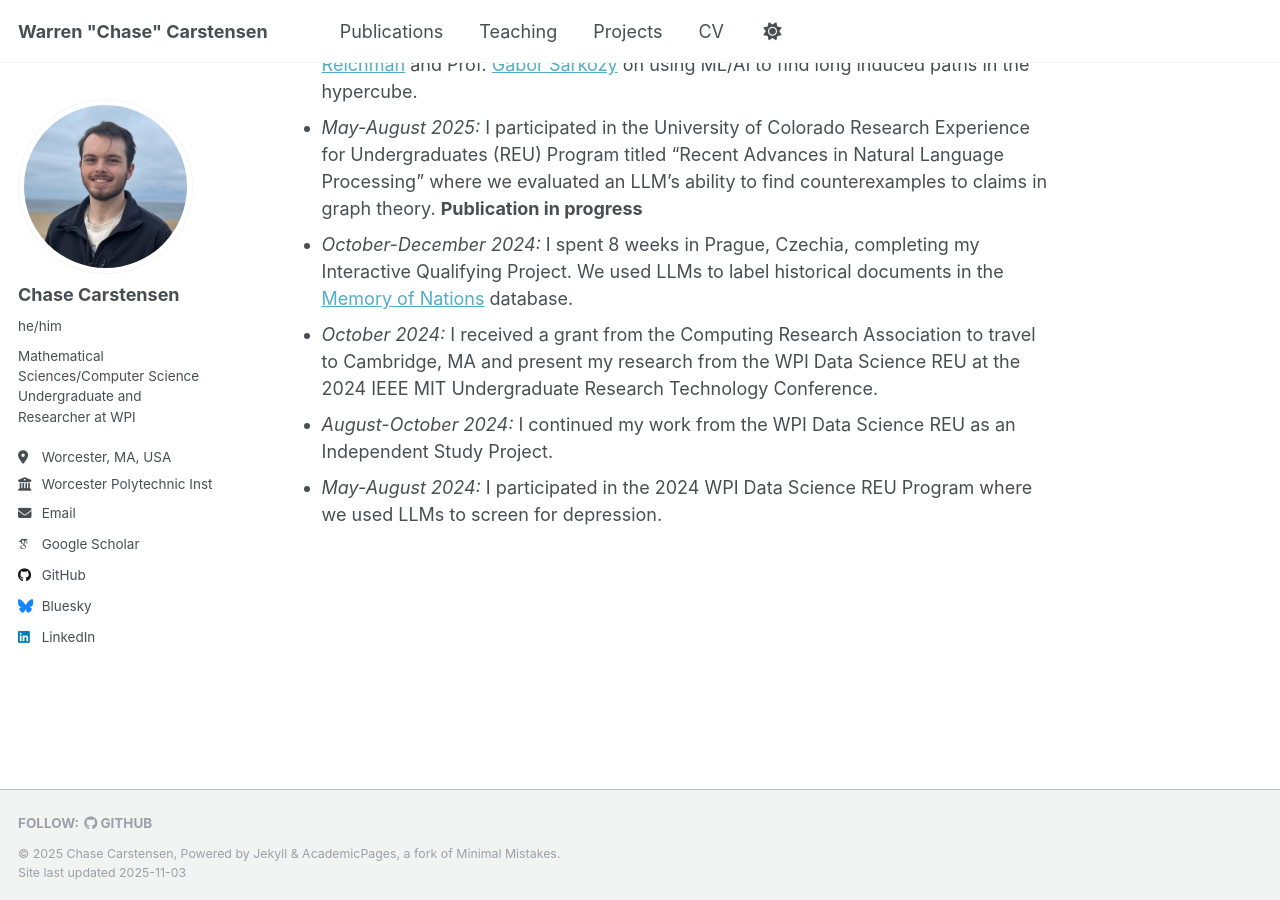
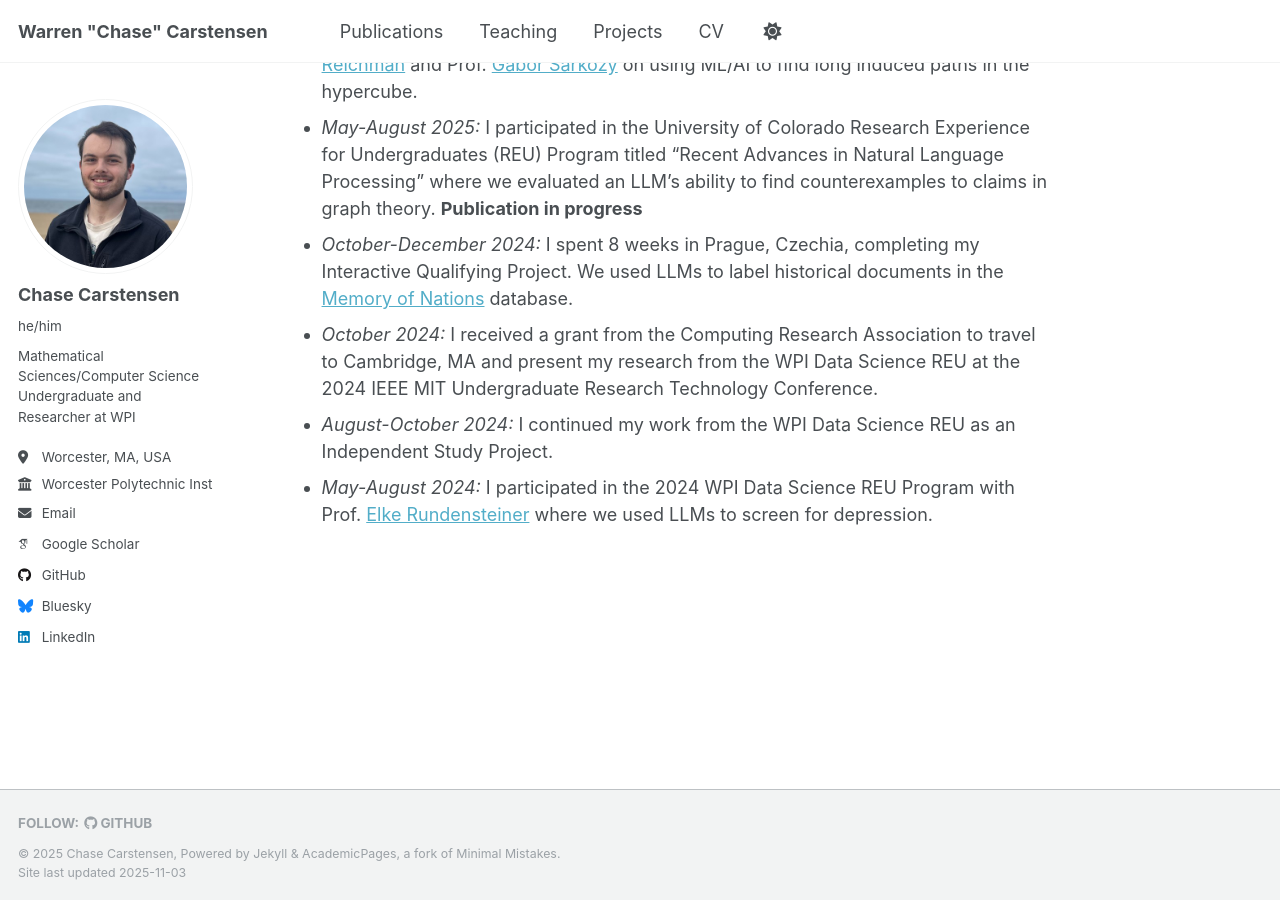
Before and after one commit to chase12803/chase12803.github.io, a Jekyll site: the page built from _pages/about.md, in a window 1280 px wide and 900 px high, scrolled down 547 px. Built offline with Jekyll 4.4.1, drawn with Linux system fonts in a browser that asks for light colours; some web fonts are replaced.

Commit message:
add elke link

```diff
--- a/_pages/about.md
+++ b/_pages/about.md
@@ -22,4 +22,4 @@ In my free time, I enjoy listening to/playing music, playing video games or Magi
 - *October-December 2024:* I spent 8 weeks in Prague, Czechia, completing my Interactive Qualifying Project. We used LLMs to label historical documents in the [Memory of Nations](https://www.memoryofnations.eu/en/archive) database.
 - *October 2024:* I received a grant from the Computing Research Association to travel to Cambridge, MA and present my research from the WPI Data Science REU at the 2024 IEEE MIT Undergraduate Research Technology Conference.
 - *August-October 2024:* I continued my work from the WPI Data Science REU as an Independent Study Project.
-- *May-August 2024:* I participated in the 2024 WPI Data Science REU Program where we used LLMs to screen for depression.
+- *May-August 2024:* I participated in the 2024 WPI Data Science REU Program with Prof. [Elke Rundensteiner](https://www.wpi.edu/people/faculty/rundenst) where we used LLMs to screen for depression.
```
